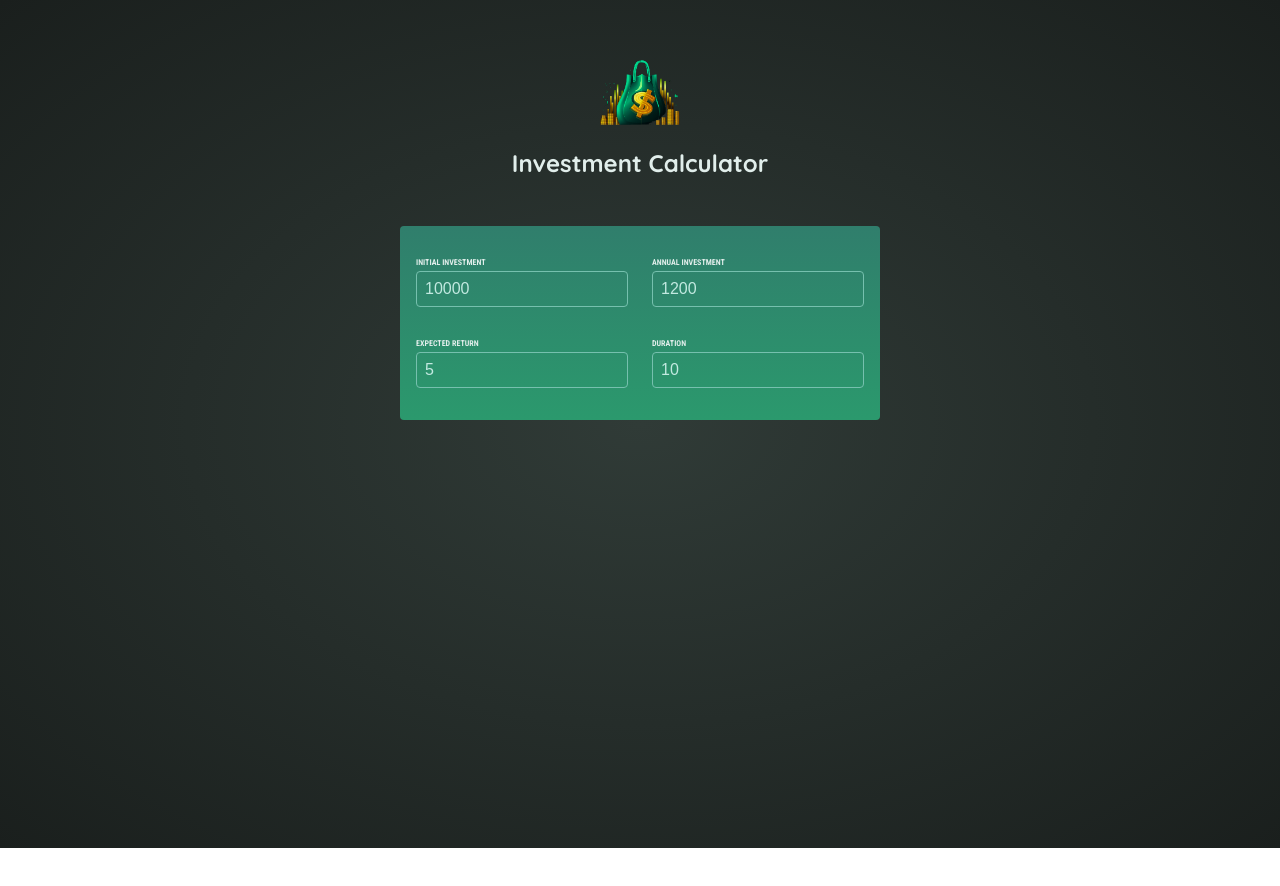
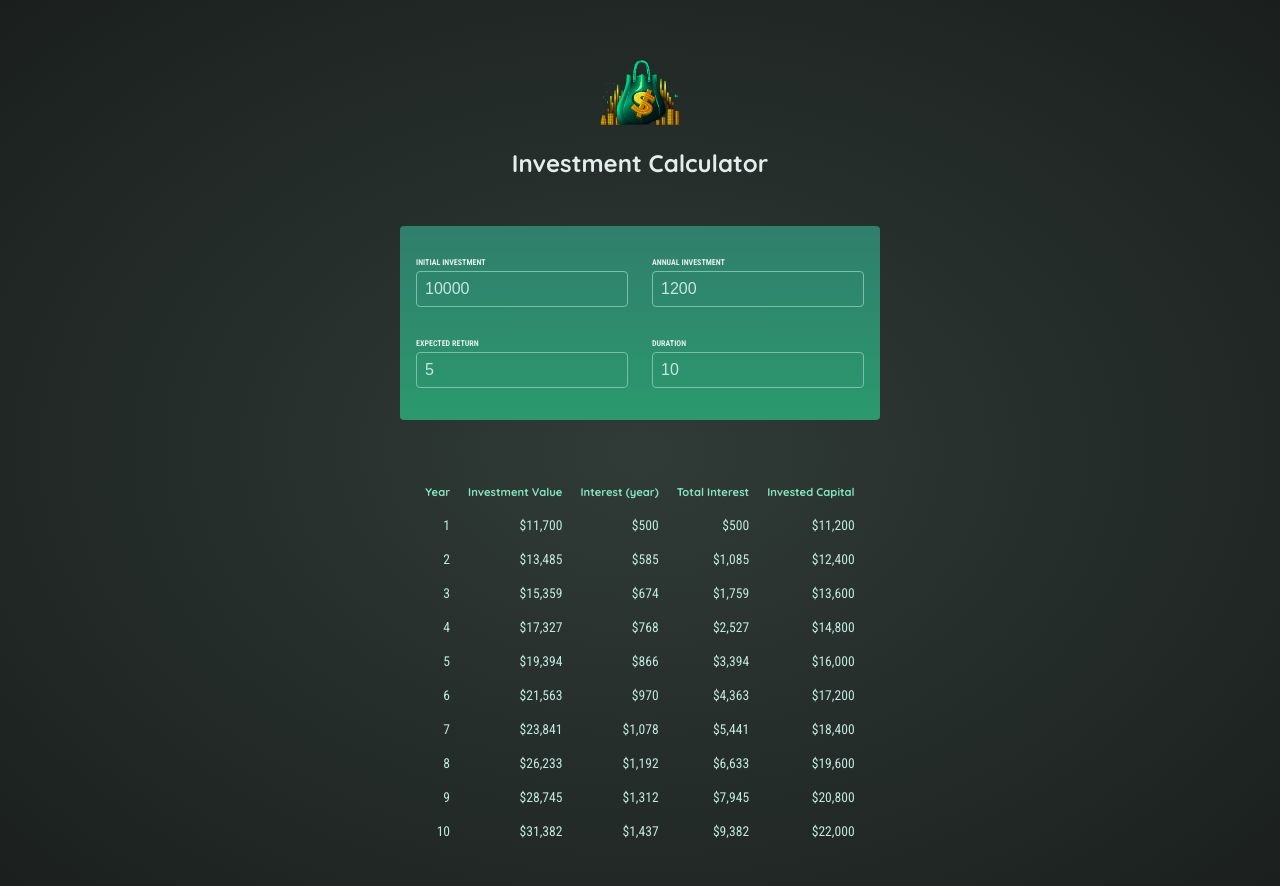
Before and after one commit to Mr-Luka/investment-calculator, a React (Vite) app: page / in a window 1280 px wide. Shown: the top 886 px of the page. Before the commit the page ends 848 px from the top, so only its background shows below. Built offline with nearby package versions, Linux system fonts and the light colour scheme.

Commit message:
mapped through resultsDatawhich would return <tr with the key, and 5 of <td> which iwould give the results

```diff
--- a/src/App.jsx
+++ b/src/App.jsx
@@ -2,6 +2,7 @@
 
 import Header from './components/Header.jsx';
 import UserInput from './components/UserInput.jsx';
+import Results from './components/Results.jsx';
 
 
 function App() {
@@ -16,7 +17,7 @@
         setInvestment(prevInvestment => {
             return {
                 ...prevInvestment,
-                [investmentType]: newNumber
+                [investmentType]: +newNumber
             }
         })
     }
@@ -28,6 +29,7 @@
         changeOn={handleChange}
         userInput={investment}
       />
+      <Results input={investment}/>
     </>
 
   );
--- a/src/components/Results.jsx
+++ b/src/components/Results.jsx
@@ -1,7 +1,36 @@
-export default function Results (){
+import {calculateInvestmentResults, formatter} from '../util/investment.js';
+
+export default function Results ({input}){
+    const resultsData = calculateInvestmentResults(input);
+    const initialInvestment =
+        resultsData[0].valueEndOfYear -
+        resultsData[0].interest -
+        resultsData[0].annualInvestment;
+    console.log(resultsData)
     return (
-        <>
-
-        </>
+        <table id="result">
+            <thead>
+                <tr>
+                    <th>Year</th>
+                    <th>Investment Value</th>
+                    <th>Interest (year)</th>
+                    <th>Total Interest</th>
+                    <th>Invested Capital</th>
+                </tr>
+            </thead>
+            <tbody>
+                {resultsData.map(yearData => {
+                    const totalInterest = yearData.valueEndOfYear - yearData.annualInvestment * yearData.year - initialInvestment;
+                    const totalAmountInvested = yearData.valueEndOfYear - totalInterest;
+                return <tr key={yearData.year}>
+                    <td>{yearData.year}</td>
+                    <td>{formatter.format(yearData.valueEndOfYear)}</td>
+                    <td>{formatter.format(yearData.interest)}</td>
+                    <td>{formatter.format(totalInterest)}</td>
+                    <td>{formatter.format(totalAmountInvested)}</td>
+                </tr>
+            } )}
+            </tbody>
+        </table>
     )
 }
```
